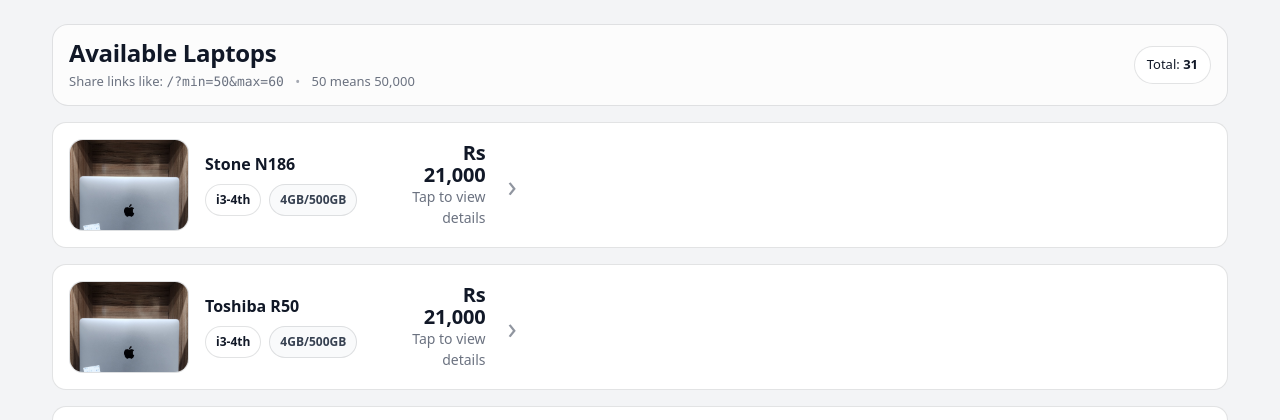
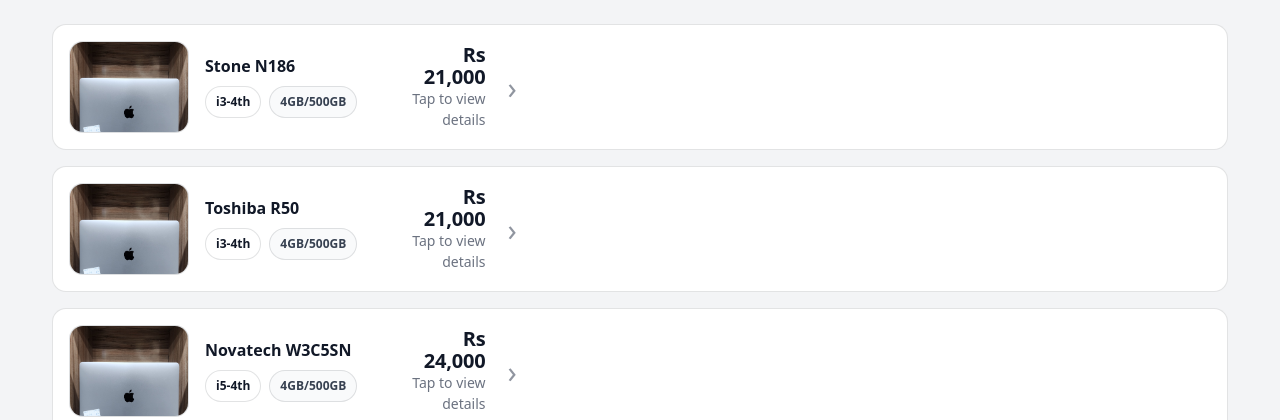
Before and after one commit to DanishAli8063/LaptopPrices, a FastAPI app: page / in a window 1280 px wide. Shown: the top 420 px of the page. Run offline with FastAPI, Linux system fonts and the light colour scheme.

Commit message:
Update index.html

```diff
--- a/templates/index.html
+++ b/templates/index.html
@@ -3,25 +3,6 @@
 
 {% block content %}
 
-  <!-- Top header / filter info -->
-  <div class="page-head mb-3">
-    <div class="d-flex align-items-center justify-content-between flex-wrap gap-2">
-      <div>
-        <h4 class="page-title mb-1">Available Laptops</h4>
-        <div class="page-sub">
-          Share links like:
-          <span class="mono">/?min=50&amp;max=60</span>
-          <span class="dot">•</span>
-          <span class="muted">50 means 50,000</span>
-        </div>
-      </div>
-
-      <!-- OPTIONAL: keep empty for now or add search later -->
-      <div class="page-badge">
-        Total: <span class="fw-bold">{{ items|length }}</span>
-      </div>
-    </div>
-  </div>
 
   {% if items|length == 0 %}
     <div class="alert alert-light border">
```
